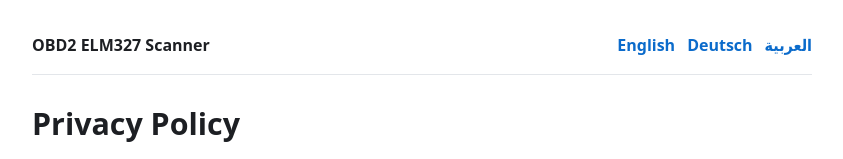
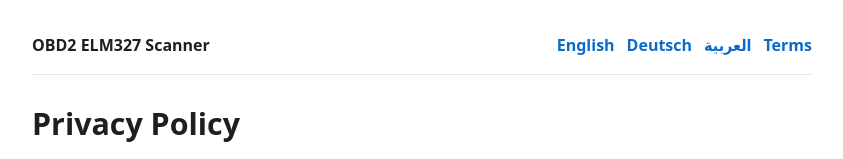
Before and after one commit to ahmedessam291194/ahmedessam291194.github.io, a plain HTML site: page car-scanner/privacy-policy.html in a window 1280 px wide. Shown: the top 159 px of the page, without its empty margins (218-1061 px from the left). Drawn offline with Linux system fonts and the light colour scheme.

Commit message:
Add Terms link to privacy policy navigation

```diff
--- a/car-scanner/privacy-policy.html
+++ b/car-scanner/privacy-policy.html
@@ -38,7 +38,7 @@
 <main>
   <header class="top">
     <strong>OBD2 ELM327 Scanner</strong>
-    <nav class="lang"><a href="#en">English</a><a href="#de" lang="de">Deutsch</a><a href="#ar" lang="ar">العربية</a></nav>
+    <nav class="lang"><a href="#en">English</a><a href="#de" lang="de">Deutsch</a><a href="#ar" lang="ar">العربية</a><a href="terms-of-service.html">Terms</a></nav>
   </header>
 
   <!-- ============================ ENGLISH ============================ -->
```
